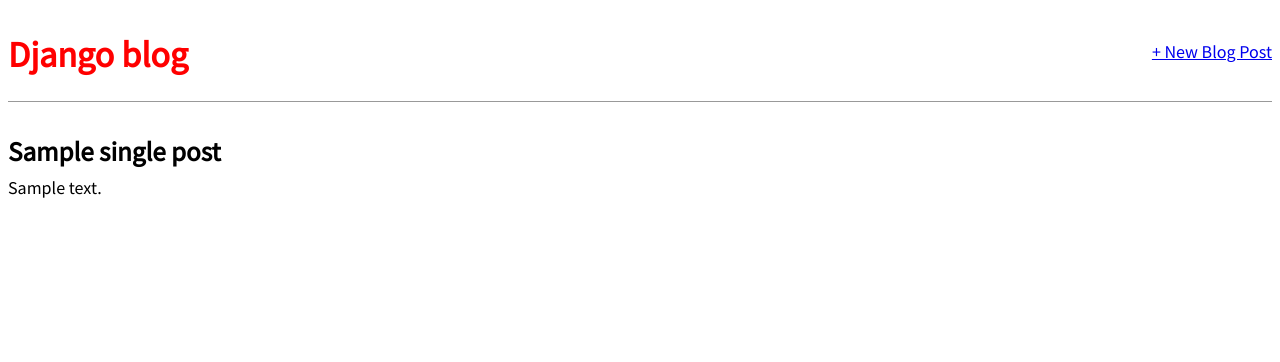
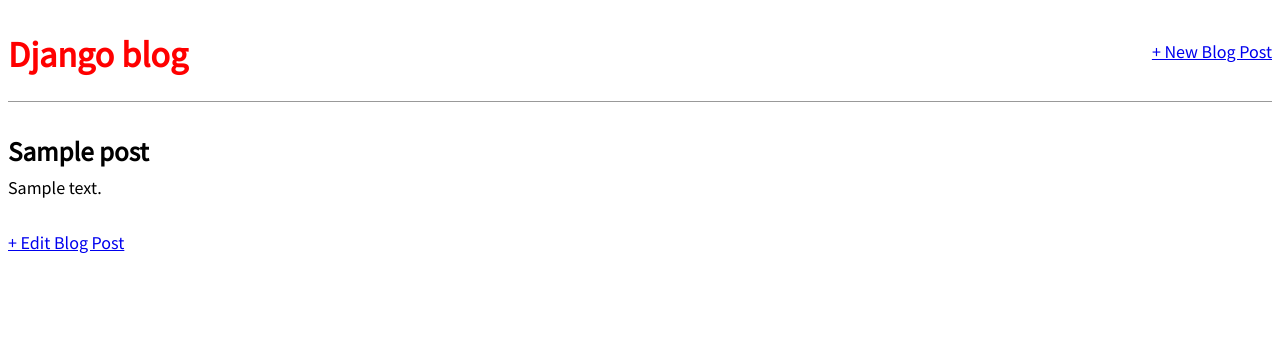
Before and after one commit to angelacpd/blog, a Django app: template templates/post_detail.html in a window 1280 px wide. Shown: the top 362 px of the page. Run offline with Django 3.2, Linux system fonts and the light colour scheme; tables that the repository leaves empty hold one stand-in row (values such as "Sample post"); the template is opened without the code that fills it: values that come from a table or form of the project are taken from there, most other values are stand-ins (such as "Sample title", 1, 10 or a date in 2020).

Commit message:
Add Update View

```diff
--- a/blog/urls.py
+++ b/blog/urls.py
@@ -7,8 +7,9 @@ from . import views
 
 urlpatterns = [
     path('', views.BlogListView.as_view(), name='home'),
-    path('post/<int:pk>/', views.BlogDetailView.as_view(), name='post_detail'),
+    path('post/<int:pk>', views.BlogDetailView.as_view(), name='post_detail'),
     path('post/new/', views.BlogCreateView.as_view(), name='post_new'),
+    path('post/<int:pk>/edit/', views.BlogUpdateView.as_view(), name='post_edit'),
     path(
         "favicon.ico",
         RedirectView.as_view(url=staticfiles_storage.url("favicon.ico")),
--- a/templates/post_detail.html
+++ b/templates/post_detail.html
@@ -1,8 +1,10 @@
 {% extends 'base.html' %}
 
 {% block content %}
-<div class="post-entry">
-    <h2>{{ single_post.title }}</h2>
-    <p>{{ single_post.body }}</p>
-</div>
+    <div class="post-entry">
+        <h2>{{ post.title }}</h2>
+        <p>{{ post.body }}</p>
+    </div>
+
+    <a href="{% url 'post_edit' post.pk %}">+ Edit Blog Post</a>
 {% endblock content %}
```
Also changed, not shown: blog/views.py (+7 -2 lines), templates/post_edit.html (added, +9 -0 lines).
